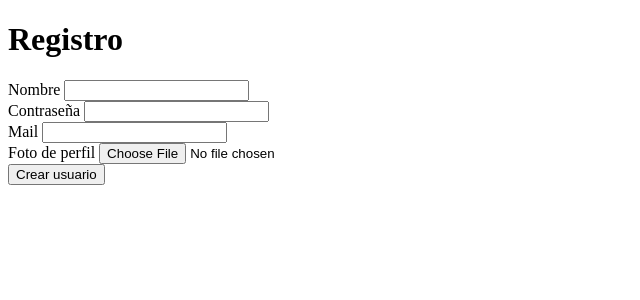
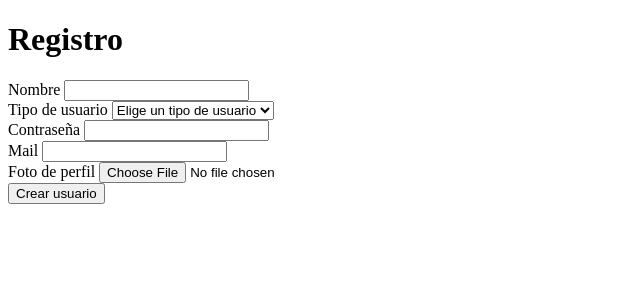
Before and after one commit to DCC-CC4401/2024-1-CC4401-1-grupo-4, a Django app: page /register in a window 1280 px wide. Shown: the top 300 px of the page, without its empty margins (0-640 px from the left). Run offline with Django 3.2, Linux system fonts and the light colour scheme.

Commit message:
Botón tipo de usuario
Dropdown button para tipo de usuario

```diff
--- a/stack_overbuxef/templates/stack_overbuxef/register_user.html
+++ b/stack_overbuxef/templates/stack_overbuxef/register_user.html
@@ -11,6 +11,16 @@
         <div>
             <label for="nombre_usuario">Nombre</label>
             <input type="text" id=nombre_usuario name="nombre" required>
+        </div>
+
+        <div>
+            <label for="tipo_usuario">Tipo de usuario</label>
+            <select id="tipo_usuario" class="form-control" name="tipo_usuario" required>
+                <option class="disabled" vale="">Elige un tipo de usuario</option>
+                <option value="estudiante">Estudiante</option>
+                <option value="auxiliar">Auxiliar</option>
+                <option value="profesor">Profesor</option>
+            </select>
         </div>
 
         <div>
```
Lines whose indentation alone changed are shown as unchanged.
